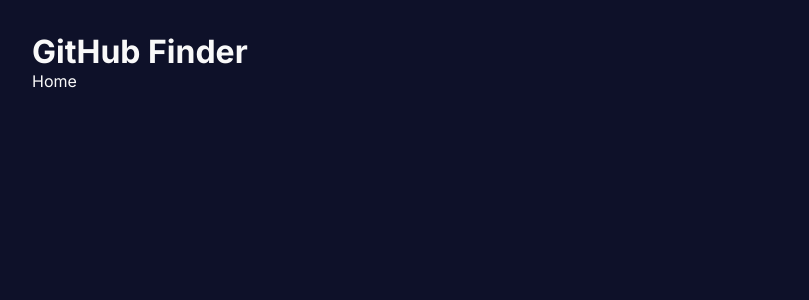
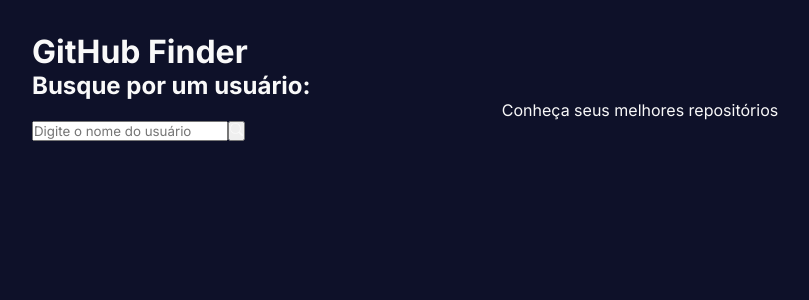
Before and after one commit to KAndrade-SP/GitHub-Finder-Practical-Project, a React (Vite) app in the folder github-finder/: page / in a window 1280 px wide. Shown: the top 300 px of the page, without its empty margins (0-809 px from the left). Built offline with nearby package versions, Linux system fonts and the light colour scheme.

Commit message:
Search Bar Initial

```diff
--- /dev/null
+++ b/github-finder/src/components/Search.tsx
@@ -0,0 +1,18 @@
+import { BsSearch } from 'react-icons/bs'
+
+const Search = () => {
+  return (
+    <div>
+        <h2>Busque por um usuário:</h2>
+        <p>Conheça seus melhores repositórios</p>
+        <div>
+            <input type="text" placeholder='Digite o nome do usuário'/>
+            <button>
+                <BsSearch />
+            </button>
+        </div>
+    </div>
+  )
+}
+
+export default Search
--- a/github-finder/src/routes/Home.tsx
+++ b/github-finder/src/routes/Home.tsx
@@ -1,8 +1,10 @@
-import React from 'react'
+import Search from "../components/Search"
 
 const Home = () => {
   return (
-    <div>Home</div>
+    <div>
+      <Search />
+    </div>
   )
 }
 
```
